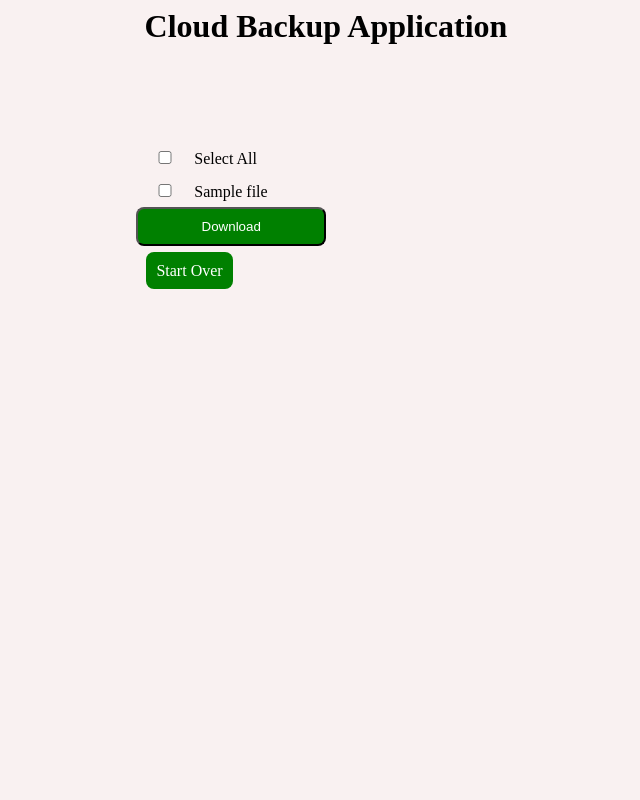
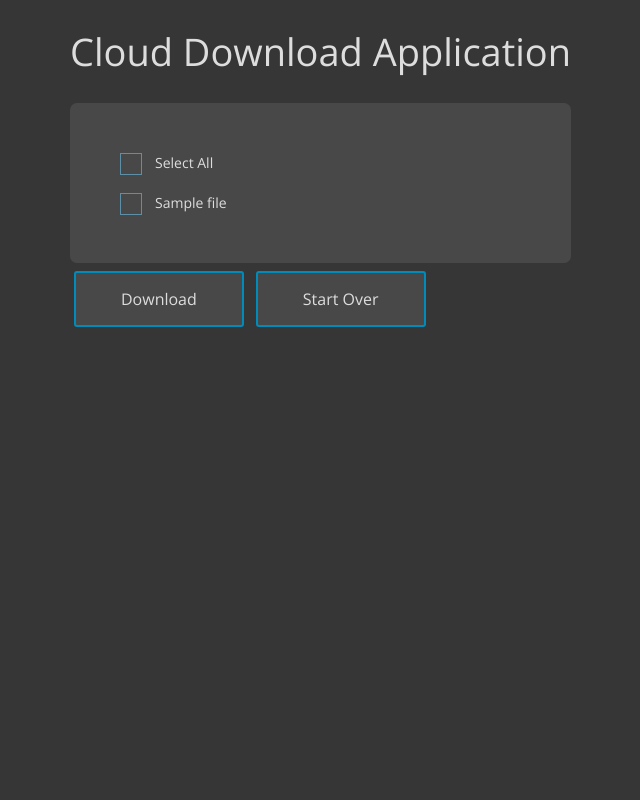
Before and after one commit to Captain-Cybeard/cloud-backup, a Django app: template cloud_backup/cloud_download/templates/cloud_download/files.html in a window 1280 px wide. Shown: the whole page, without its empty margins (314-954 px from the left). Run offline with Django 3.2, Linux system fonts and the light colour scheme; the template is opened without the code that fills it: most values are stand-ins (such as "Sample title", 1, 10 or a date in 2020).

Commit message:
UI Changes

```diff
--- a/cloud_backup/cloud_download/static/cloud_download/style.css
+++ b/cloud_backup/cloud_download/static/cloud_download/style.css
@@ -1,186 +1,112 @@
-/*
-Cascading Style Sheet for cloud backup application
+@import url(https://fonts.googleapis.com/css?family=Open+Sans);
 
-Application:     Cloud Backup
-File:                 /cloud_backup/cloud_download/static/cloud_download/style.css
-Description:    HTML CSS
-Language:       Python 3.8 Django 2.2
-Dev Env:         Linux x64
-
-Authors:          Ryan Breitenfeldt
-                        Noah Farris
-                        Trevor Surface
-                        Kyle Thomas
-Class:              CptS 421/423 Fall '19 Spring '20
-University:    Washington State University Tri-CIties
- */
+/*Page styles*/
+html { height: 100%; }
 
 h1 {
+    color: #ddd;
+    text-align: center;
+    font: 38px 'Open Sans', Arial, sans-serif;
+}
+body {
+  height: 100%;
+  margin: 0;
+  background: #363636;
+  align-items: center;
+}
+.outer {
+    position: absolute;
+    left: 30%;
+}
+
+.button {
+    border: none;
+    color: white;
+    padding: 15px 45px;
+    text-align: center;
+    text-decoration: none;
+    display: inline-block;
+    font: 16px 'Open Sans', Arial, sans-serif;
+    margin: 8px 4px;
+    cursor: pointer;
+    vertical-align: top;
+    border-radius: 3px
+  }
+
+  .button1 {
+    background-color: #484848;
+    color: #ddd;
+    border: 2px solid #008CBA;
+  }
+  .button2 {
+    background-color: #484848;
+    color: #ddd;
+    border: 2px solid #008CBA;
+  }
+  .button1:hover{
+    background: rgb(25, 63, 70);
+    }
+  .button2:hover{
+    background: rgb(25, 63, 70);
+    }
+
+.header {
+    position: relative;
+    top: 0;
+}
+
+.inner {
+    position: relative;
+}
+.boxes {
+  margin: auto;
+  padding: 50px;
+  background: #484848;
+  border-radius: 7px;
+}
+.buttonHold {
     text-align: center;
 }
+/*Checkboxes styles*/
+input[type="checkbox"] { display: none; }
 
-form {
-    padding-top:75px;
-    margin:auto;
-    width:30%;
-    text-align:center;
+input[type="checkbox"] + label {
+  display: block;
+  position: relative;
+  padding-left: 35px;
+  margin-bottom: 20px;
+  font: 14px/20px 'Open Sans', Arial, sans-serif;
+  color: #ddd;
+  cursor: pointer;
+  -webkit-user-select: none;
+  -moz-user-select: none;
+  -ms-user-select: none;
 }
 
+input[type="checkbox"] + label:last-child { margin-bottom: 0; }
 
-input {
-    padding:10px;
-    margin:10px;
+input[type="checkbox"] + label:before {
+  content: '';
+  display: block;
+  width: 20px;
+  height: 20px;
+  border: 1px solid #6cc0e5;
+  position: absolute;
+  left: 0;
+  top: 0;
+  opacity: .6;
+  -webkit-transition: all .12s, border-color .08s;
+  transition: all .12s, border-color .08s;
 }
 
-
-input[type=text] {
-    width:100%;
-    border-radius:2px;
-    margin:auto;
-    border:0px;
-    background:lightgrey;
+input[type="checkbox"]:checked + label:before {
+  width: 10px;
+  top: -5px;
+  left: 5px;
+  border-radius: 0;
+  opacity: 1;
+  border-top-color: transparent;
+  border-left-color: transparent;
+  -webkit-transform: rotate(45deg);
+  transform: rotate(45deg);
 }
-
-input[type=text]:hover {
-    width:100%;
-    border-radius:2px;
-    margin:auto;
-    border:0px;
-    background:lightgrey;
-}
-
-
-input[type=password] {
-    width:100%;
-    border-radius:2px;
-    margin:auto;
-    border:0px;
-    background:lightgrey;
-}
-
-input[type=password]:hover {
-    width:100%;
-    border-radius:2px;
-    margin:auto;
-    border:0px;
-    background:lightgrey;
-}
-
-input[type=submit] {
-    margin:auto;
-    color:white;
-    background-color:green;
-    border-radius:8px;
-    width:50%;
-}
-
-input[type=submit]:hover {
-    margin:auto;
-    color:black;
-    background-color:lightgreen;
-    border-radius:8px;
-    width:50%;
-}
-
-
-table {
-    text-align:center;
-    margin:auto;
-/*    width:30%; */
-    border-collapse:collapse;
-}
-
-th, td {
-    border:0px;
-    text-align:center;
-    font-size: 25px;
-}
-
-i {
-    font-size: 150px;
-}
-
-.classification {
-	min-width: 150px;
-}
-
-.back {
-    background-color:green;
-    border:0px;
-    color:white;
-    position:fixed
-    left:0;
-    bottom:0;
-    padding:10px;
-    margin:10px;
-    text-decoration:none;
-    border-radius:8px;
-    text-align:center;
-    align:center;
-}
-
-.back:hover {
-    background-color:lightgreen;
-    border:0px;
-    color:black;
-    position:fixed
-    left:0;
-    bottom:0;
-    padding:10px;
-    margin:10px;
-    text-decoration:none;
-    border-radius:8px;
-}
-
-div {
-    padding-top:75px;
-    margin:auto;
-    width:30%;
-    text-align:center;
-}
-
-button {
-    margin:auto;
-    color:white;
-    background-color:green;
-    border-radius:8px;
-    width:50%;
-}
-
-button:hover {
-    margin:auto;
-    color:black;
-    background-color:lightgreen;
-    border-radius:8px;
-    width:50%;
-}
-
-
-.download {
-     align:center;
-    text-align:center;
-    background-color:blue;
-    border:0px;
-    color:white;
-    position:fixed
-    left:0;
-    bottom:0;
-    padding:10px;
-    margin:10px;
-    text-decoration:none;
-    border-radius:8px;
-}
-
-input[type=checkbox] {
-    text-align: left;
-    width: 10%;
-}
-
-#aclass {
-    text-align:left;
-}
-
-#back {
-    text-align:center;
-    align:center;
-}
--- a/cloud_backup/cloud_download/templates/cloud_download/files.html
+++ b/cloud_backup/cloud_download/templates/cloud_download/files.html
@@ -19,23 +19,26 @@ University:    Washington State University Tri-Cities
         {% load static %}
         <link rel="stylesheet" type="text/css" href="{% static 'cloud_download/style.css' %}">
     </head>
-    <body style="background-color:#f9f1f1">
-        <h1>Cloud Backup Application</h1>
-        <p>
+        <div class = "outer">
+            <div class = "header"><h1>Cloud Download Application</h1></div>
+            <div class = "inner">
             <form id="aclass" action="" method="post">
                 {% csrf_token %}
-            <input type="checkbox" onclick="toggle(this)" />Select All <br/>
+                <div class="boxes">
+                <input type="checkbox" id = "sel_all" name = "box" onclick="toggle(this)">
+                <label for="sel_all"> Select All </label>
                 {% for file in files %}
-            <input type="checkbox" value="{{ file }}" name="box">{{ file.name }} <br />
+                <input type="checkbox" id = "{{ file }}" value="{{ file }}" name="box">
+                <label for="{{ file }}">{{ file.name }} </label>
                 {% empty %}
                     no files found
                 {% endfor %}
-            <input type="submit" value="Download">
-            <p />
-            <a class="back" id="back" href="/cloud">Start Over</a>
+                </div>
+                <input class = "button button1" type="submit" value="Download">
+                <a class="button button2" id="back" href="/cloud">Start Over</a>
             </form>
-
-    </body>
+            </div>
+        </div>
 
     <script>
         function toggle(source) {
--- a/cloud_backup/cloud_download/urls.py
+++ b/cloud_backup/cloud_download/urls.py
@@ -32,7 +32,6 @@ urlpatterns = [
     ##############################################
     path('files/', views.Files.as_view(), name='files'),
     path('aws_login/', views.Aws_Login.as_view(), name='aws_login'),
-    path('aws_buckets/', views.Aws_Buckets.as_view(), name='aws_buckets'),
 
 
 ]
```
Also changed, not shown: cloud_backup/cloud_download/platforms/aws.py (+17 -7 lines), cloud_backup/cloud_download/templates/cloud_download/aws_login.html (+8 -2 lines), cloud_backup/cloud_download/templates/cloud_download/index.html (+9 -6 lines), cloud_backup/cloud_download/views.py (+33 -31 lines), cloud_backup/cloud_download/migrations/0001_initial.py (added), 4 other files. Lines whose indentation alone changed are shown as unchanged.
